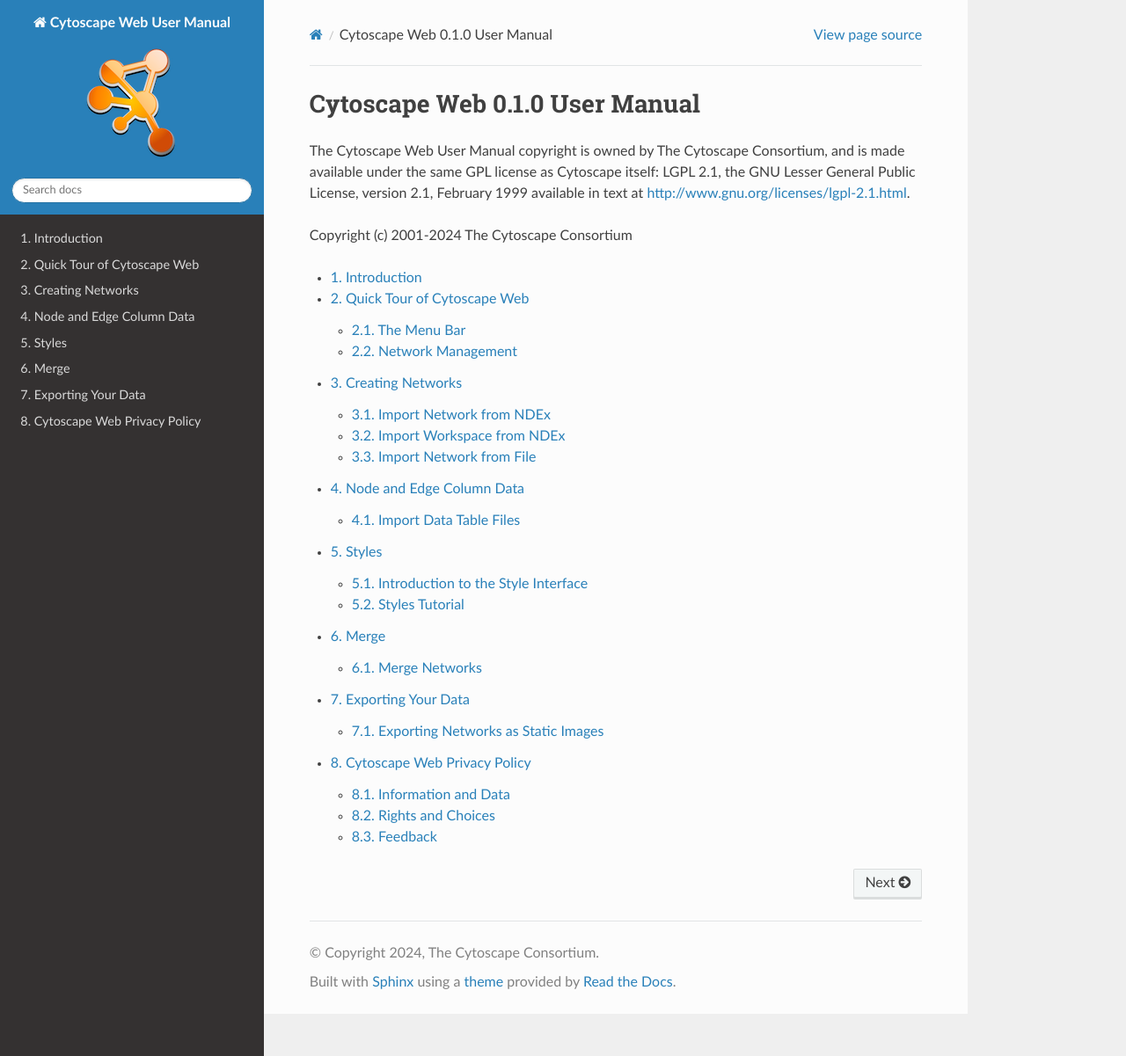
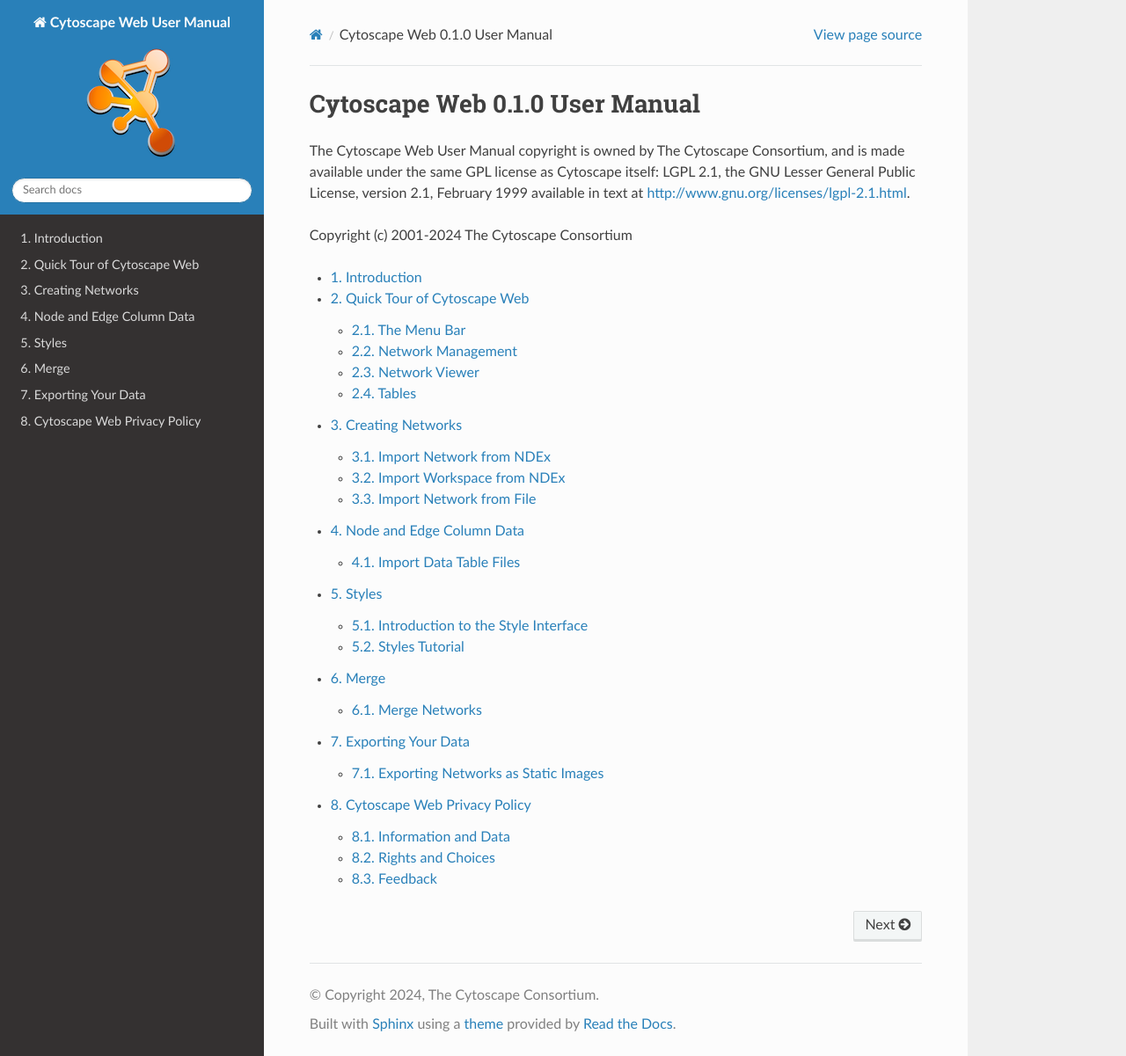
Before and after one commit to cytoscape/web-cytoscape-manual, a Sphinx documentation site: the page built from docs/index.rst, in a window 1280 px wide and 1201 px high. Shown: the whole window at 88% size. Built offline with Sphinx 7.4.7 and the Read the Docs theme 3.1.0, drawn with Linux system fonts in a browser that asks for light colours.

Commit message:
Update Quick_Tour_of_Cytoscape.md

```diff
--- a/docs/Quick_Tour_of_Cytoscape.md
+++ b/docs/Quick_Tour_of_Cytoscape.md
@@ -178,7 +178,10 @@
 
 The **Layout Tools** let you adjust the *height* and *width* of the entire network independently or together (both) by using an intuitive slider. The *circular arrow* button on the right resets the slider position >>and the original network view.>> ????
 
-<a id="the_network_overview_window"> </a>
+<a id="network_viewer"> </a>
+## Network Viewer
+
+<a id="network_view"> </a>
 ### Network View
 
 This is where your selected network is displayed and you can interact with it. At the bottom right corner of the **Network View** Panel is a set of 4 network view tools as shown below:
@@ -212,6 +215,9 @@
 
 When the hierarchical model has more than 1 interaction data sources, filtering options will be available in the bottom part of the **Sub Network Viewer** panel, allowing you to explore the different sources of data available for the selected system.
 
+
+<a id="tables"> </a>
+## Tables
 
 <a id="table_panel"> </a>
 ### Table Panel
```
